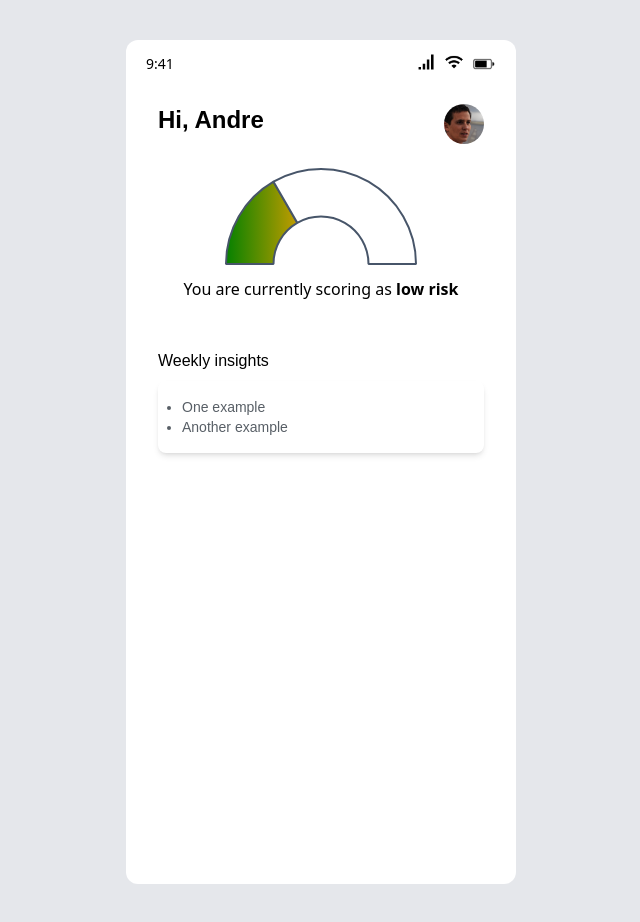
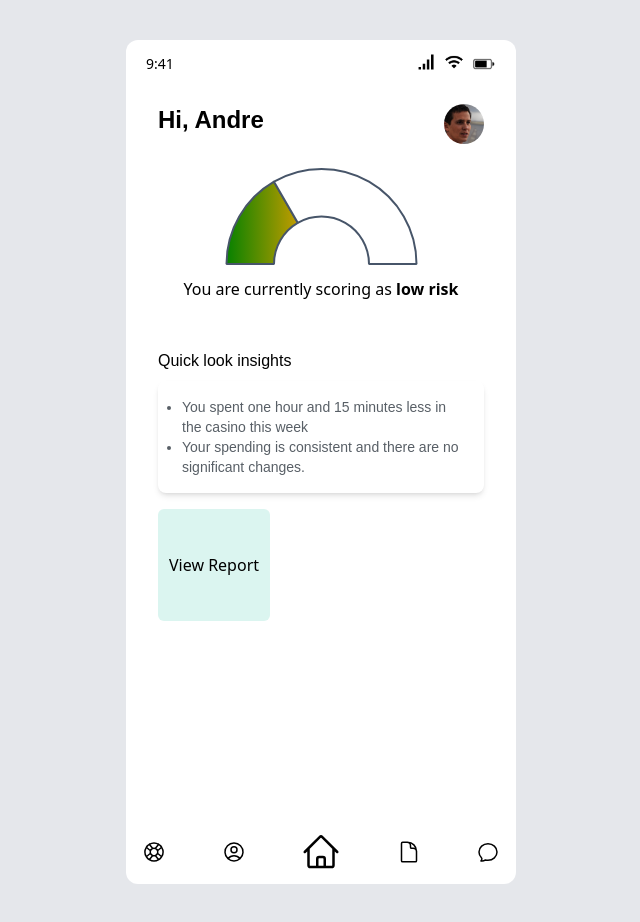
Before and after one commit to tippinsh/IUI-frontend, a React (Create React App) app: page / in a window 1280 px wide. Shown: the whole page, without its empty margins (319-959 px from the left). Built offline with nearby package versions, Linux system fonts and the light colour scheme.

Commit message:
more work on home page

```diff
--- a/package.json
+++ b/package.json
@@ -3,6 +3,7 @@
   "version": "0.1.0",
   "private": true,
   "dependencies": {
+    "@heroicons/react": "^2.0.16",
     "@testing-library/jest-dom": "^5.16.5",
     "@testing-library/react": "^13.4.0",
     "@testing-library/user-event": "^13.5.0",
--- /dev/null
+++ b/src/components/Button.js
@@ -0,0 +1,9 @@
+function Button() {
+  return (
+    <div className="w-28 h-28 bg-[#DBF5F0] rounded-md flex justify-center items-center">
+      <div>View Report</div>
+    </div>
+  );
+}
+
+export default Button;
--- /dev/null
+++ b/src/components/FooterNav.js
@@ -0,0 +1,19 @@
+import { LifebuoyIcon } from "@heroicons/react/24/outline";
+import { UserCircleIcon } from "@heroicons/react/24/outline";
+import { HomeIcon } from "@heroicons/react/24/outline";
+import { DocumentIcon } from "@heroicons/react/24/outline";
+import { ChatBubbleOvalLeftIcon } from "@heroicons/react/24/outline";
+
+function FooterNav() {
+  return (
+    <div className="w-full flex justify-between items-center pb-4 px-4">
+      <LifebuoyIcon className="h-6 w-6" />
+      <UserCircleIcon className="h-6 w-6" />
+      <HomeIcon className="h-10 w-10" />
+      <DocumentIcon className="h-6 w-6" />
+      <ChatBubbleOvalLeftIcon className="h-6 w-6" />
+    </div>
+  );
+}
+
+export default FooterNav;
--- a/src/pages/Home.js
+++ b/src/pages/Home.js
@@ -1,10 +1,13 @@
 import Phone from "../components/Phone";
 import Gauge from "../components/Gauge";
 import user1 from "./assets/user.jpeg";
+import FooterNav from "../components/FooterNav";
+import Button from "../components/Button";
 
 function Home() {
   return (
     <Phone>
+      <div className="flex flex-col content-center h-[800px]">
         <div className="flex flex-row justify-between px-8 mt-4">
           <h1 className="font-montserrat text-2xl font-black">Hi, Andre</h1>
           <div className="w-10 h-10">
@@ -13,17 +16,30 @@ function Home() {
         </div>
         <Gauge></Gauge>
         <h2 className="text-center pt-3">
-        You are currently scoring as <span className="font-bold">low risk</span>
+          You are currently scoring as{" "}
+          <span className="font-bold">low risk</span>
         </h2>
         <section className="flex flex-col justify-center pt-12 px-8">
-        <p className="mb-2 font-montserrat">Weekly insights</p>
+          <p className="mb-2 font-montserrat">Quick look insights</p>
           <div className="w-full rounded-lg shadow-md h-1/2 bg-[#FFFFF] px-2 text-[#585F66] text-sm font-sanspro">
             <ul className="list-disc bg-[#FFFFF] text-[#585F66] text-sm font-sanspro p-4">
-            <li>One example</li>
-            <li>Another example</li>
+              <li>
+                You spent one hour and 15 minutes less in the casino this week
+              </li>
+              <li>
+                Your spending is consistent and there are no significant
+                changes.
+              </li>
             </ul>
           </div>
+          <div className="pt-4">
+            <Button></Button>
+          </div>
         </section>
+        <div className="mt-auto">
+          <FooterNav></FooterNav>
+        </div>
+      </div>
     </Phone>
   );
 }
```
Also changed, not shown: 1 other file (tests, documents, lock files or other folders). Lines whose indentation alone changed are shown as unchanged.
